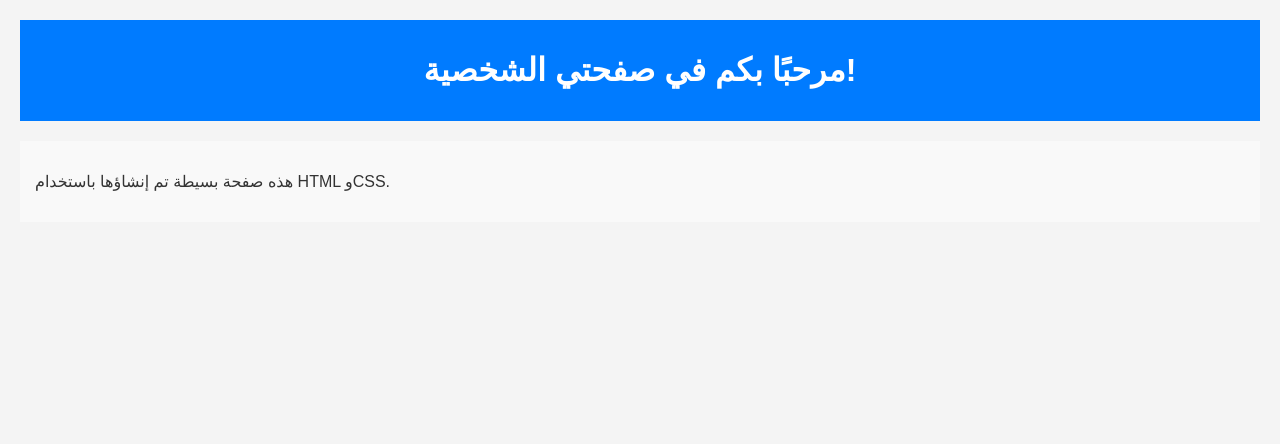
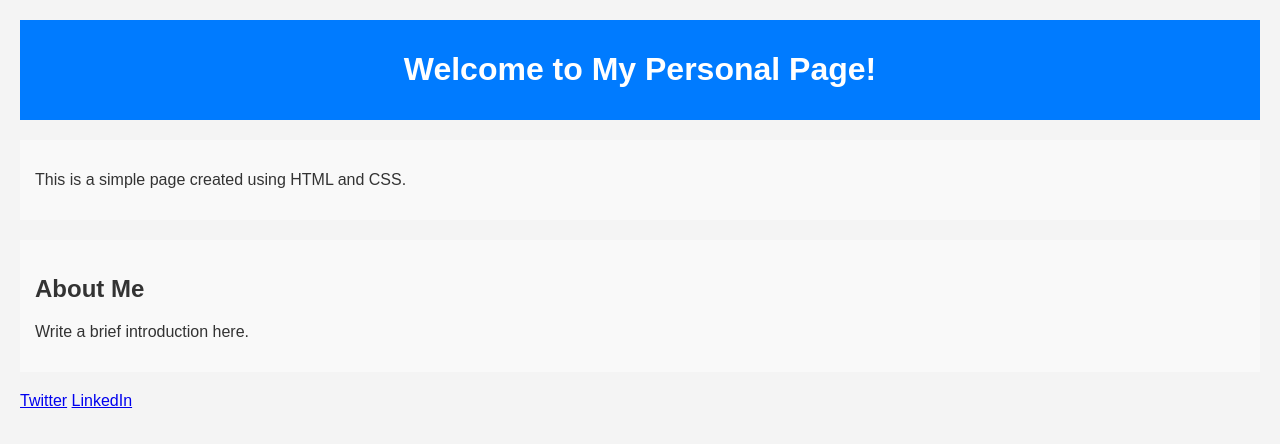
Before and after one commit to sofiya30/MyPersonalPage, a plain HTML site: page index.html in a window 1280 px wide. Drawn offline with Linux system fonts and the light colour scheme.

Commit message:
Update index.html

```diff
--- a/index.html
+++ b/index.html
@@ -1,17 +1,25 @@
 <!DOCTYPE html>
-<html lang="ar">
+<html lang="en">
 <head>
     <meta charset="UTF-8">
     <meta name="viewport" content="width=device-width, initial-scale=1.0">
-    <title>صفحتي الشخصية</title>
+    <title>My Personal Page</title>
     <link rel="stylesheet" href="styles.css">
 </head>
 <body>
     <header>
-        <h1>مرحبًا بكم في صفحتي الشخصية!</h1>
+        <h1>Welcome to My Personal Page!</h1>
     </header>
     <section>
-        <p>هذه صفحة بسيطة تم إنشاؤها باستخدام HTML وCSS.</p>
+        <p>This is a simple page created using HTML and CSS.</p>
     </section>
 </body>
 </html>
+<section id="about">
+  <h2>About Me</h2>
+  <p>Write a brief introduction here.</p>
+</section>
+<footer>
+  <a href="https://twitter.com/yourprofile">Twitter</a>
+  <a href="https://linkedin.com/in/yourprofile">LinkedIn</a>
+</footer>
```
